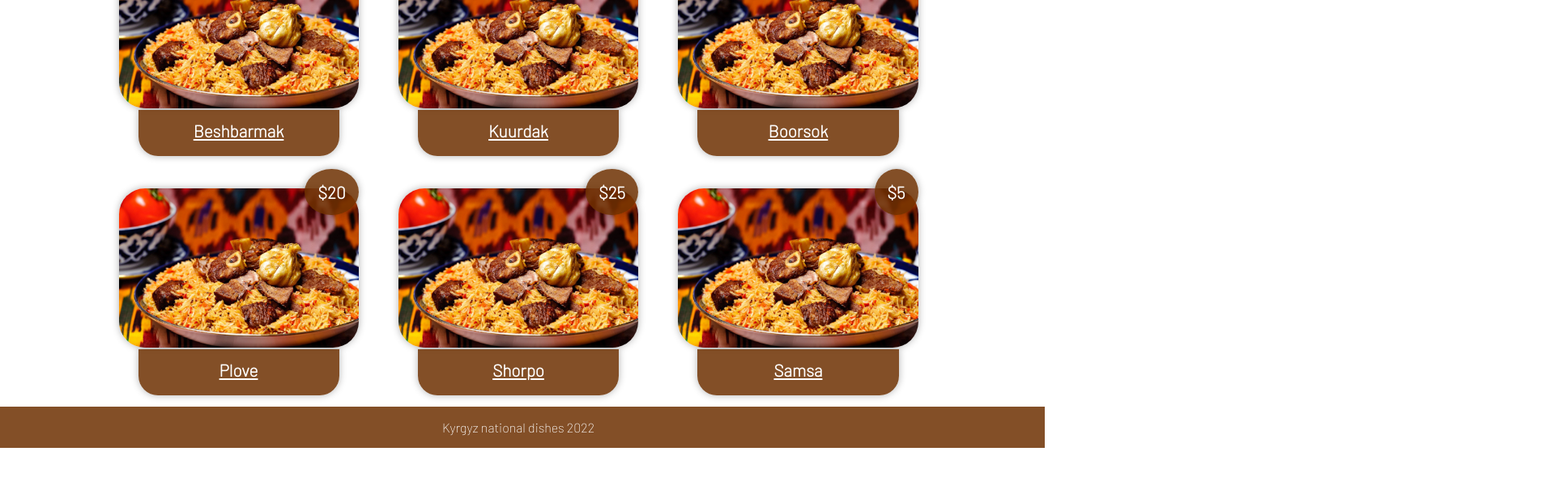
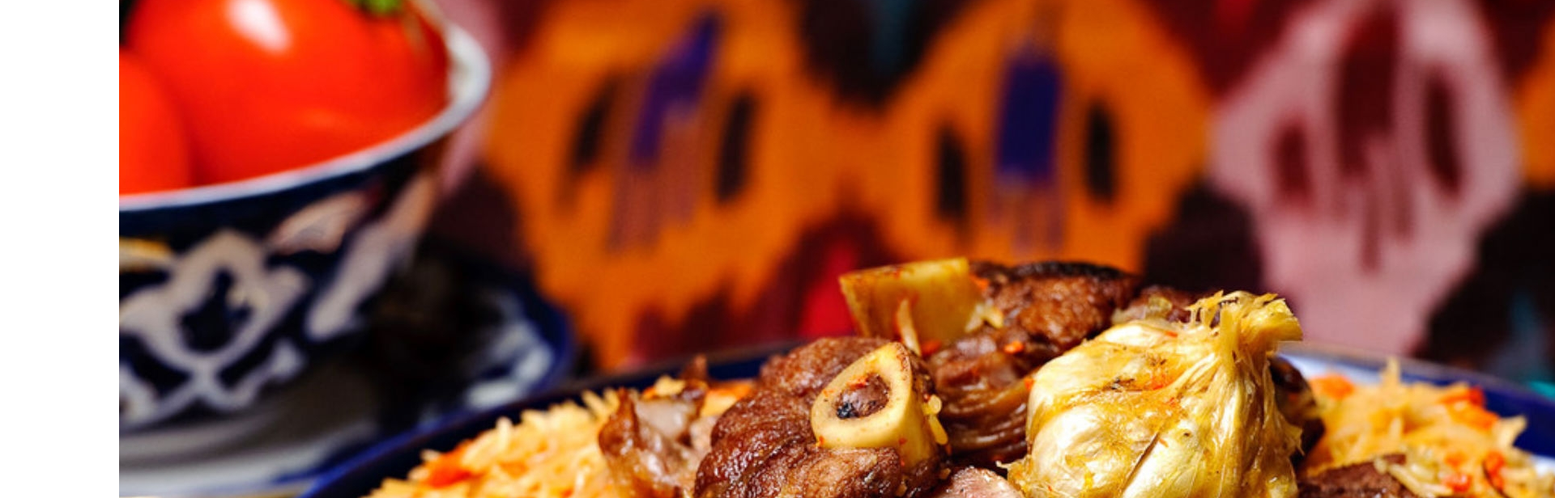
Before and after one commit to IOrozakunov23/diploma, a React (Create React App) app: page /Foods in a window 1280 px wide. Shown: the part 660-1276 px from the top of the page at 81% size, 1920 px wide, since content can reach past the window. Before the commit the page ends 1214 px from the top, so only its background shows below. Built offline with nearby package versions, Linux system fonts and the light colour scheme.

Commit message:
added new product related component

```diff
--- a/src/App.js
+++ b/src/App.js
@@ -1,21 +1,21 @@
-import Footer from "./components/Footer/Footer";
-import Header from "./components/Header/Header";
-import Nav from "./components/Nav/Nav.js";
-
 import Home from "./pages/Home";
-import Foods from "./pages/Foods";
+import Products from "./pages/Products";
 import Drinks from "./pages/Drinks";
 import { Route, Routes } from "react-router-dom";
 import Layout from "./components/Layout/layout";
+import Product from "./pages/Product";
+import NotFound from "./pages/NotFound";
 
 function App() {
   return (
     <div className="App">
-      <Layout>
+       <Layout>
         <Routes>
           <Route path="/" element={<Home />} />
-          <Route path="/Foods" element={<Foods />} />
+          <Route path="/Foods" element={<Products />} />
           <Route path="/Drinks" element={<Drinks />} />
+          <Route path="/products/:productId" element={<Product />} />
+          <Route path="*" element={<NotFound />} />
         </Routes>
       </Layout>
     </div>
--- a/src/components/FoodList/FoodItem/FoodItem.js
+++ b/src/components/FoodList/FoodItem/FoodItem.js
@@ -1,12 +1,12 @@
 import { Link } from "react-router-dom";
 import classes from "./FoodItem.module.css";
 
-function FoodItem({ food }) {
+function FoodItem({ product  }) {
   return (
-    <div className={classes.FoodItem}>
-      <img src={food.image} />
-      <Link to={food.path}>{food.title}</Link>
-      <div className={classes.price}>${food.price}</div>
+    <div className={classes.ProductItem}>
+      <img src={product.image} alt={product.title} />
+      <Link to={"/foods/" + product.productId}>{product.title}</Link>
+      <div className={classes.price}>${product.price}</div>
     </div>
   );
 }
--- a/src/components/FoodList/FoodList.js
+++ b/src/components/FoodList/FoodList.js
@@ -1,12 +1,16 @@
 import FoodItem from "./FoodItem/FoodItem";
 import classes from "./FoodList.module.css";
 
-function FoodList({ foods }) {
-  const foodItems = Object.keys(foods).map((id) => (
-    <FoodItem key={id} food={foods[id]} />
+function FoodList({ products }) {
+  const productItems = products.map(product => (
+    <FoodItem key={product.productId} product={product} />
   ));
 
-  return <div className={classes.FoodList}>{foodItems}</div>;
+  return (
+    <div className={classes.ProductList}>
+      {productItems}
+    </div>
+  );
 }
 
 export default FoodList;
--- /dev/null
+++ b/src/data/products.js
@@ -0,0 +1,54 @@
+import productImage from "../assets/food.jpg";
+
+const products = [
+  {
+    image: productImage,
+    productId: "beshbarmak",
+    title: "Beshbarmak",
+    description: `Beshbarmak is one of the most favorite and traditional Kyrgyz dishes, having Turkic roots. Beshbarmak is a chopped meat with noodles, onions and meat broth. It is noteworthy that traditionally beshbarmak is eaten by hands. This is the reason for the name of the dish: in translation from Kyrgyz, “beshbarmak” means “five fingers”. Beshbarmak is widespread mainly in the north of Kyrgyzstan, in Chui, Talas and Naryn oblasts. Beshbarmak without noodles is called “Naryn”.
+
+    `,
+    price: 150,
+  },
+  {
+    image: productImage,
+    productId: "kuurdak",
+    title: "Kuurdak",
+    description: `Kuurdak is a fried meat with potatoes, onions and a lot of spices. It is cooked almost everywhere in Kyrgyzstan`,
+    price: 200,
+  },
+  {
+    image: productImage,
+    productId: "boorsok",
+    title: "Boorsok",
+    description: `Boorsok is the most favorite kind of bread for holidays. It is a small piece of yeast dough fried in oil. Bohorsoks are tasty, it can be both salty and sweet.`,
+    price: 100,
+  },
+  {
+    image: productImage,
+    productId: "plov",
+    title: "Plov",
+    description: `Plov is a traditional Central Asian dish that comes from the Ferghana Valley and is widespread in southern Kyrgyzstan. The basis of the dish is rice, carrots and meat, first fried and then cooked. There is no canonical recipe for cooking plov and practically every region has its own recipe. The quantity of meat, rice and carrot can vary, additional ingredients such as garlic, raisins, dried apricots, nuts, etc., can be added. However, the most delicious is the plov from Uzgen rice, which is prepared in Uzgen and Osh.`,
+    price: 200,
+  },
+  {
+    image: productImage,
+    productId: "kurut",
+    title: "Kurut",
+    description: `This is a sour-milk product, in the form of small dried beads, a kind of Central-Asian cheese. The history of kurut goes deep into the nomadic antiquity of the Turkic peoples. Manufacturing kuruts was one of the few ways to stock up provisions for a long time. Kurutas are noteworthy for the fact that they can be stored literally for years. The taste is salty and sourish. It is widely distributed throughout the territory of Kyrgyzstan.`,
+    price: 20,
+  },
+];
+
+export function getProducts() {
+  return products;
+}
+
+// dark-roast
+export function getProduct(productId) {
+  return products[
+    products.findIndex(
+      product =>  product.productId === productId
+    )
+  ];
+}
--- a/src/pages/Foods.js
+++ /dev/null
@@ -1,61 +0,0 @@
-import Header from "../components/Header/Header";
-import headerImage from "../assets/header.jpg";
-import FoodList from "../components/FoodList/FoodList";
-
-import foodImage from "../assets/food.jpg";
-
-function Foods() {
-  const foods = {
-    beshbarmak: {
-      image: foodImage,
-      path: "/",
-      title: "Beshbarmak",
-      price: 12,
-    },
-    kuurdak: {
-      image: foodImage,
-      path: "/",
-      title: "Kuurdak",
-      price: 14,
-    },
-    boorsok: {
-      image: foodImage,
-      path: "/",
-      title: "Boorsok",
-      price: 18,
-    },
-    plove: {
-      image: foodImage,
-      path: "/",
-      title: "Plove",
-      price: 20,
-    },
-    Shorpo: {
-      image: foodImage,
-      path: "/",
-      title: "Shorpo",
-      price: 25,
-    },
-    Samsa: {
-      image: foodImage,
-      path: "/",
-      title: "Samsa",
-      price: 5,
-    }
-  };
-
-
-  return (
-    <>
-      <Header
-        title="Kyrgyz dishes"
-        image={headerImage}>
-       Kyrgyzstan is a country where a nomadic and sedentary culture united at the crossroads of the Great Silk Road.
-      </Header>
-
-      <FoodList foods={foods} />
-    </>
-  );
-}
-
-export default Foods;
--- /dev/null
+++ b/src/pages/NotFound.js
@@ -0,0 +1,16 @@
+import headerImage from "../assets/header.jpg";
+import Header from "../components/Header/Header";
+
+function NotFound() {
+  return (
+    <>
+      <Header
+        title="Page not found"
+        image={headerImage}>
+        Maybe the page you are looking for was moved or deleted.
+      </Header>
+    </>
+  );
+}
+
+export default NotFound;
--- /dev/null
+++ b/src/pages/Product.js
@@ -0,0 +1,24 @@
+import { useParams } from "react-router-dom";
+import Header from "../components/Header/Header";
+import { getProduct } from "../data/products";
+
+function Product() {
+  const params = useParams();
+  const product = getProduct(params.productId);
+
+  if (!product) {
+    return null;
+  }
+
+  return (
+    <>
+      <Header
+        title={product.title}
+        image={product.image}>
+        {product.description}
+      </Header>
+    </>
+  );
+}
+
+export default Product;
--- /dev/null
+++ b/src/pages/Products.js
@@ -0,0 +1,20 @@
+import Header from "../components/Header/Header";
+  import headerImage from "../assets/food.jpg";
+  import FoodList from "../components/FoodList/FoodList";
+  import { getProducts } from "../data/products";
+
+  function Products() {
+    return (
+      <>
+        <Header
+          title="Kyrgyz dishes"
+          image={headerImage}>
+          Kyrgyzstan is a country where a nomadic and sedentary culture united at the crossroads of the Great Silk Road.
+        </Header>
+
+        <FoodList products={getProducts()} />
+      </>
+    );
+  }
+
+  export default Products;
```
